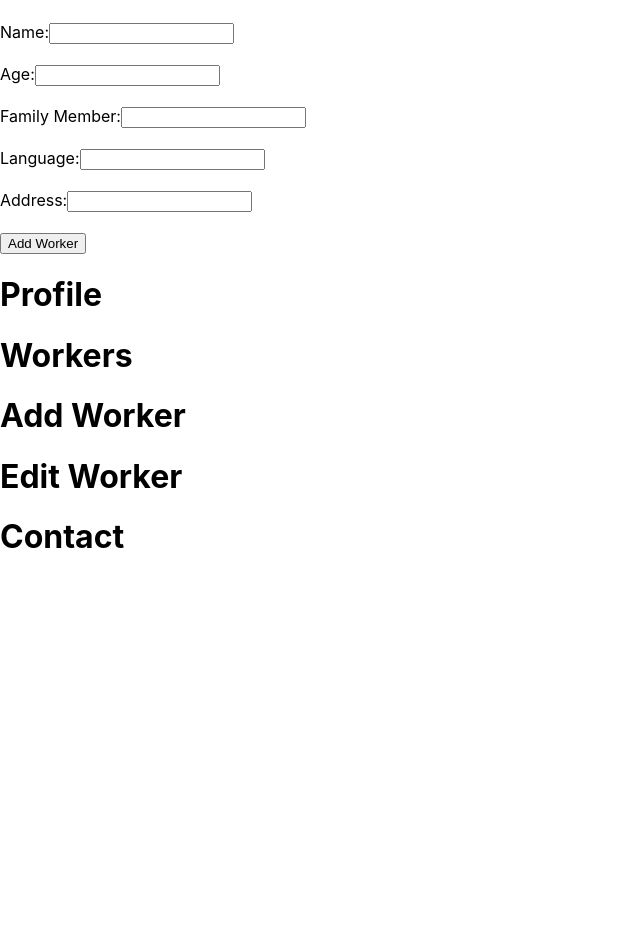
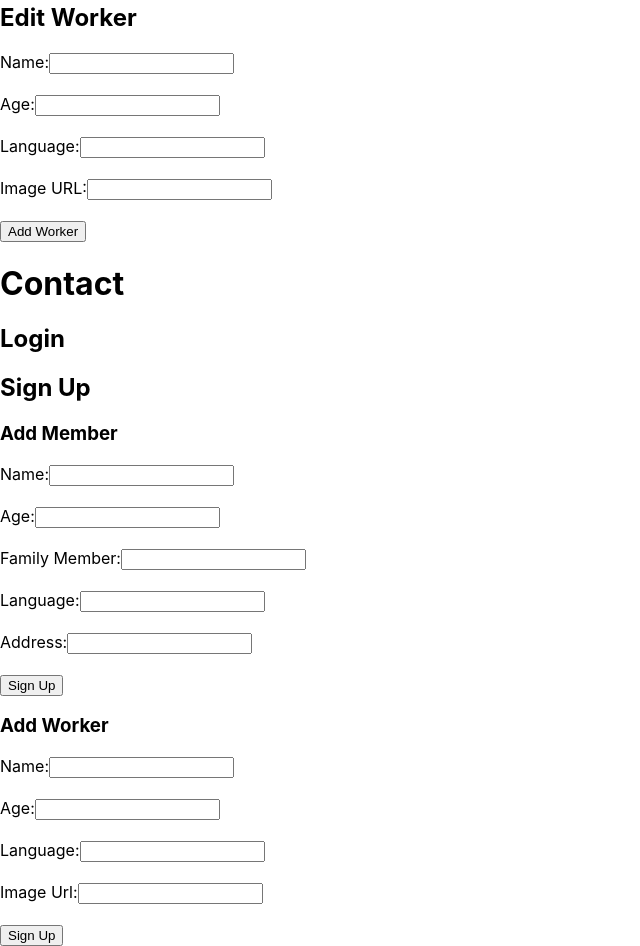
Before and after one commit to smmyl/home_care-services_frontend, a React (Create React App) app: page / in a window 1280 px wide. Shown: the part 260-1206 px from the top of the page, without its empty margins (0-640 px from the left). Before the commit the page ends 838 px from the top, so only its background shows below. Built offline with nearby package versions, Linux system fonts and the light colour scheme; no server answers.

Commit message:
saving progress

```diff
--- a/src/App.js
+++ b/src/App.js
@@ -6,6 +6,7 @@ import Members from './components/Members'
 import Profile from './components/Profile'
 import Workers from './components/Workers'
 import Contact from './components/Contact'
+import Login from './components/Login'
 
 const App = () => {
 
@@ -26,6 +27,7 @@ const App = () => {
       <Profile/>
       <Workers/>
       <Contact/>
+      <Login/>
     </>
   )
 }
--- /dev/null
+++ b/src/components/Login.js
@@ -0,0 +1,19 @@
+import axios from 'axios'
+import {useState, useEffect} from 'react'
+import AddMember from './members/Add'
+import AddWorker from './workers/Add'
+
+const Login = () => {
+
+    return (
+        <>
+
+            <h2>Login</h2>
+            <h2>Sign Up</h2>
+            <AddMember/>
+            <AddWorker/>
+        </>
+    )
+}
+
+export default Login
--- a/src/components/Members.js
+++ b/src/components/Members.js
@@ -1,12 +1,14 @@
 import axios from 'axios'
 import {useState, useEffect} from 'react'
 import EditMember from './members/Edit'
-import AddMember from './members/Add'
 
 const Members = () => {
-const[members, setMembers] = useState([])
-const[add, setAdd] = useState(false)
+    const[members, setMembers] = useState([])
+    const[edit, setEdit] = useState(false)
 
+    const toggleEdit = () => {
+        setEdit(!edit)
+    }
     // ==Get Data
     const getMembers = () => {
         axios.get('http://localhost:3000/members').then((response) => {
@@ -23,10 +25,6 @@ const[add, setAdd] = useState(false)
         })
     }
 
-    const addMember = () => {
-        setAdd(!add)
-    }
-
     useEffect(() => {
        getMembers()
     }, [])
@@ -34,26 +32,23 @@ const[add, setAdd] = useState(false)
     return (
         <>
             <h1>Members</h1>
-            {add ?
-            <>
-                <h2>Sign Up</h2>
-                <button onClick = {addMember}>Go Back</button>
-                <AddMember
-                addMember = {addMember}
-                getMembers = {getMembers}
-                />
-            </>
-            :
-            <>
-                <h2>Current Members</h2>
-                <button onClick = {addMember}>Sign Up</button>
+            {members.map((member) => {
+            {edit ?
                 <EditMember
                 handleDeleteMember = {handleDeleteMember}
                 getMembers = {getMembers}
+                member = {member}
                 />
-            </>
-            }
-        </>
+                :
+                <>
+                    return(
+                        <>
+                            <p>Name:{member.name}</p>
+                        </>
+                    )
+                </>
+            }})}
+    </>
     )
 }
 export default Members
--- a/src/components/Workers.js
+++ b/src/components/Workers.js
@@ -1,7 +1,6 @@
 import axios from 'axios'
 import {useState, useEffect} from 'react'
 import EditWorker from './workers/Edit'
-import AddWorker from './workers/Add'
 
 const Workers = () => {
     const[workers, setWorkers] = useState([])
@@ -25,7 +24,6 @@ const Workers = () => {
   return (
     <>
         <h1>Workers</h1>
-        <AddWorker/>
         <EditWorker/>
     </>
   )
--- a/src/components/members/Add.js
+++ b/src/components/members/Add.js
@@ -39,7 +39,7 @@ const AddMember = (props) => {
     //==Send data to MONGO
     const handleAddMember = (event) => {
         event.preventDefault()
-        axios.post('http://localhost:3000/homecare', {
+        axios.post('http://localhost:3000/members', {
             name: name,
             age: age,
             language: language,
@@ -58,7 +58,7 @@ const AddMember = (props) => {
 
     return (
         <>
-            <h2>Add Member</h2>
+            <h3>Add Member</h3>
             <form onSubmit = {handleAddMember}>
                 <label htmlFor='name'>Name:</label>
                 <input type='text' name='name' onChange = {handleName} />
--- a/src/components/workers/Add.js
+++ b/src/components/workers/Add.js
@@ -2,10 +2,58 @@ import axios from 'axios'
 import {useState, useEffect} from 'react'
 
 const AddWorker = (props) => {
+    const [name, setName] = useState()
+    const [age, setAge] = useState()
+    const [language, setLanguage] = useState()
+    const [image, setImage] = useState()
+
+    const handleName = (event) => {
+        setName(event.target.value)
+    }
+    const handleAge = (event) => {
+        setAge(event.target.value)
+    }
+    const handleLanguage = (event) => {
+        setLanguage(event.target.value)
+    }
+    const handleImage = (event) => {
+        setImage(event.target.value)
+    }
+    //==Send data to MONGO
+    const handleAddWorker = (event) => {
+        event.preventDefault()
+        axios.post('http://localhost:3000/workers', {
+            name: name,
+            age: age,
+            language: language,
+            image: image
+        }).then(() => {
+            props.getWorkers()
+        })
+    }
 
     return (
         <>
-            <h1>Add Worker</h1>
+            <h3>Add Worker</h3>
+            <form onSubmit = {handleAddWorker}>
+                <label htmlFor='name'>Name:</label>
+                <input type='text' name='name' onChange = {handleName} />
+                <br/>
+                <br/>
+                <label htmlFor='age'>Age:</label>
+                <input type='number' name='age' onChange={handleAge} />
+                <br/>
+                <br/>
+                <label htmlFor='language'>Language:</label>
+                <input type='text' name='language' onChange={handleLanguage} />
+                <br/>
+                <br/>
+                <label htmlFor='image'>Image Url:</label>
+                <input type='text' name='image' onChange={handleImage} />
+                <br/>
+                <br/>
+                <input type="submit" value="Sign Up"/>
+            </form>
         </>
     )
 }
--- a/src/components/workers/Edit.js
+++ b/src/components/workers/Edit.js
@@ -2,10 +2,58 @@ import axios from 'axios'
 import {useState, useEffect} from 'react'
 
 const EditWorker = (props) => {
+    const [newName, setNewName] = useState()
+    const [newAge, setNewAge] = useState()
+    const [newLanguage, setNewLanguage] = useState()
+    const [newImage, setNewImage] = useState()
+
+    const handleNameUpdate = (event) => {
+        setNewName(event.target.value)
+    }
+    const handleAgeUpdate = (event) => {
+        setNewAge(event.target.value)
+    }
+    const handleLanguageUpdate = (event) => {
+        setNewLanguage(event.target.value)
+    }
+    const handleImageUpdate = (event) => {
+        setNewImage(event.target.value)
+    }
+
+    const handleEdit = (event) => {
+        event.preventDefault()
+        axios.put(`http://localhost:3000/workers/${props.worker._id}`, {
+            name: newName,
+            age: newAge,
+            language: newLanguage,
+            image: newImage
+        }).then (() => {
+            props.getWorkers()
+        })
+    }
 
     return (
         <>
-            <h1>Edit Worker</h1>
+            <h2>Edit Worker</h2>
+            <form onSubmit = {handleEdit}>
+                <label htmlFor='name'>Name:</label>
+                <input type='text' name='name' onChange={handleNameUpdate} />
+                <br/>
+                <br/>
+                <label htmlFor='age'>Age:</label>
+                <input type='number' name='age' onChange={handleAgeUpdate} />
+                <br/>
+                <br/>
+                <label htmlFor='language'>Language:</label>
+                <input type='text' name='language' onChange={handleLanguageUpdate} />
+                <br/>
+                <br/>
+                <label htmlFor='image'>Image URL:</label>
+                <input type='text' name='image' onChange={handleImageUpdate} />
+                <br/>
+                <br/>
+                <input type="submit" value="Add Worker"/>
+            </form>
         </>
     )
 }
```
